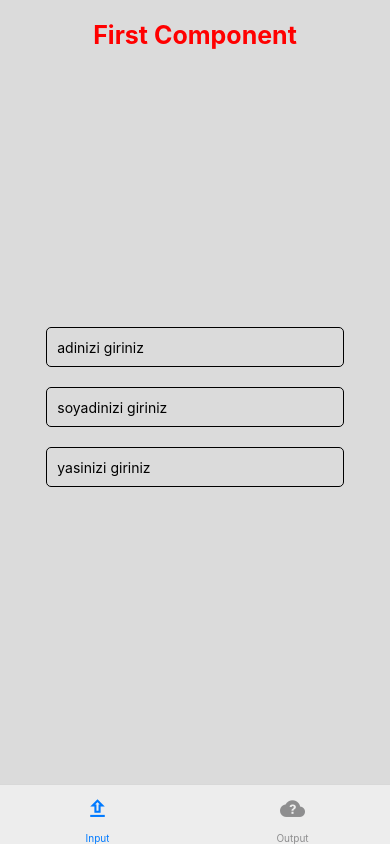
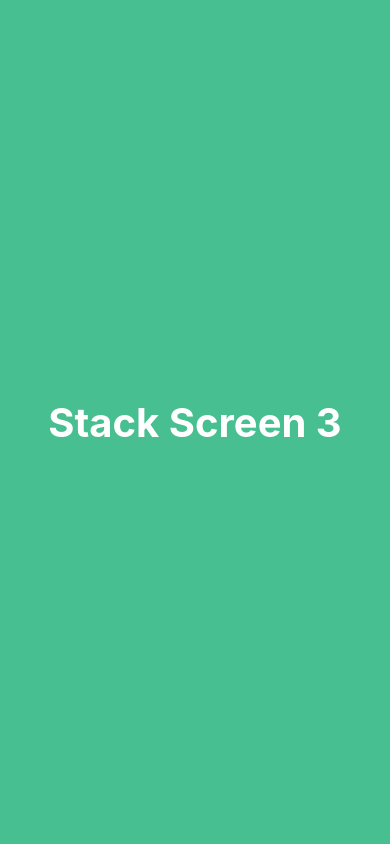
Before and after one commit to selalmaz/pre-commit-and-redux, a React Native app: screen / in a window 390 px wide. Built offline with nearby package versions, Linux system fonts and the light colour scheme.

Commit message:
stack scrren tasarımları oluşturuldu

```diff
--- a/src/App.tsx
+++ b/src/App.tsx
@@ -1,15 +1,15 @@
 import React from 'react';
 import {Provider} from 'react-redux';
 import {Store} from './redux/Store';
-import {createBottomTabNavigator} from '@react-navigation/bottom-tabs';
 import TabNavigator from './navigation/bottomTab/TabNavigator';
-
-const Tab = createBottomTabNavigator();
+import StackScreen1 from './screens/StackScreen1';
+import StackScreen2 from './screens/StackScreen2';
+import StackScrren3 from './screens/StackScrren3';
 
 function App() {
   return (
     <Provider store={Store}>
-      <TabNavigator></TabNavigator>
+      <StackScrren3></StackScrren3>
     </Provider>
   );
 }
--- /dev/null
+++ b/src/screens/StackScreen1/StackScreen.tsx
@@ -0,0 +1,13 @@
+import React from 'react';
+import {SafeAreaView, Text} from 'react-native';
+import Stlye from './StackScreen.style';
+
+const StackScreen = () => {
+  return (
+    <SafeAreaView style={Stlye.container}>
+      <Text style={Stlye.header}>Stack Screen 1</Text>
+    </SafeAreaView>
+  );
+};
+
+export default StackScreen;
--- /dev/null
+++ b/src/screens/StackScreen1/index.tsx
@@ -0,0 +1 @@
+export {default} from './StackScreen';
--- /dev/null
+++ b/src/screens/StackScreen2/StackScreen.tsx
@@ -0,0 +1,13 @@
+import React from 'react';
+import {SafeAreaView, Text} from 'react-native';
+import Style from './StackScreen.style';
+
+const StackScreen = () => {
+  return (
+    <SafeAreaView style={Style.container}>
+      <Text style={Style.header}>Stack Screen 2</Text>
+    </SafeAreaView>
+  );
+};
+
+export default StackScreen;
--- /dev/null
+++ b/src/screens/StackScreen2/index.tsx
@@ -0,0 +1 @@
+export {default} from './StackScreen';
--- /dev/null
+++ b/src/screens/StackScrren3/StackScreen.style.tsx
@@ -0,0 +1,15 @@
+import {StyleSheet} from 'react-native';
+
+export default StyleSheet.create({
+  container: {
+    flex: 1,
+    backgroundColor: '#48bf91',
+    justifyContent: 'center',
+    alignItems: 'center',
+  },
+  header: {
+    fontWeight: 'bold',
+    color: 'white',
+    fontSize: 40,
+  },
+});
--- /dev/null
+++ b/src/screens/StackScrren3/StackScreen.tsx
@@ -0,0 +1,13 @@
+import React from 'react';
+import {SafeAreaView, Text} from 'react-native';
+import Style from './StackScreen.style';
+
+const StackScreen = () => {
+  return (
+    <SafeAreaView style={Style.container}>
+      <Text style={Style.header}>Stack Screen 3</Text>
+    </SafeAreaView>
+  );
+};
+
+export default StackScreen;
--- /dev/null
+++ b/src/screens/StackScrren3/index.tsx
@@ -0,0 +1 @@
+export {default} from './StackScreen';
```
Also changed, not shown: src/screens/StackScreen1/StackScreen.style.tsx (added, +15 -0 lines), src/screens/StackScreen2/StackScreen.style.tsx (added, +15 -0 lines).
